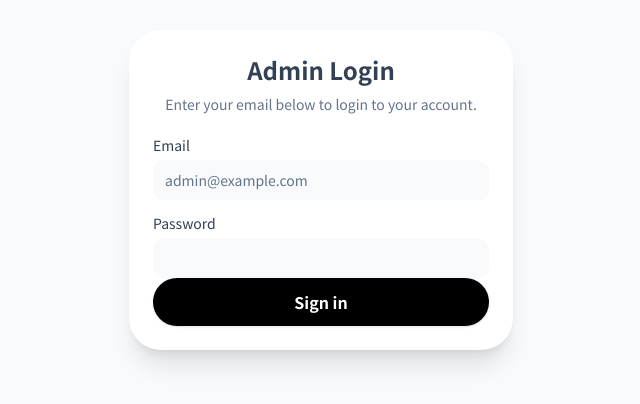
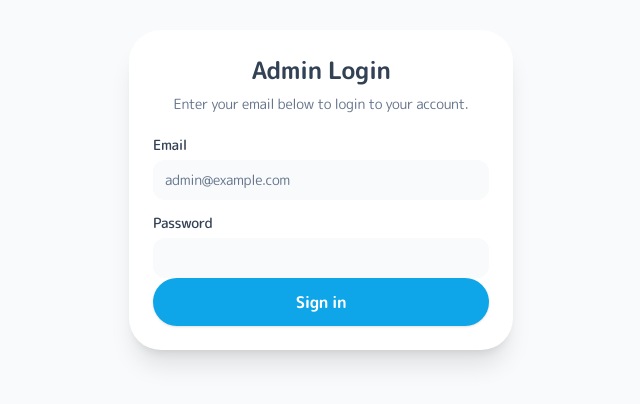
Before and after one commit to komi0929/mykanban, a Next.js app: page /admin/login in a window 1280 px wide. Shown: the part 210-614 px from the top of the page, without its empty margins (319-959 px from the left). Built offline with nearby package versions, Linux system fonts and the light colour scheme.

Commit message:
Feat: Nani Design Overhaul (Bento Grid, Pastel Theme, Rounded UI)

```diff
--- a/src/app/globals.css
+++ b/src/app/globals.css
@@ -2,38 +2,38 @@
 @plugin "tailwindcss-animate";
 
 :root {
-  /* Pastel Blue background */
-  --background: #f0f5fa;
-  --foreground: #334155; /* Slate 700 */
+  /* Nani-style Pastel Background */
+  --background: #F8FAFC; /* Slate 50 */
+  --foreground: #334155; /* Slate 700 - Softer than black */
 
-  /* White cards */
-  --card: #ffffff;
+  /* White Cards with Transparency */
+  --card: #FFFFFF;
   --card-foreground: #334155;
 
-  --popover: #ffffff;
+  --popover: #FFFFFF;
   --popover-foreground: #334155;
 
-  /* Buttons: Black */
-  --primary: #000000;
-  --primary-foreground: #ffffff;
+  /* Primary Button - Nani Blue */
+  --primary: #0EA5E9; /* Sky 500 */
+  --primary-foreground: #FFFFFF;
 
-  --secondary: #e2e8f0;
-  --secondary-foreground: #1e293b;
+  --secondary: #E0F2FE; /* Sky 100 */
+  --secondary-foreground: #0284C7; /* Sky 600 */
 
-  --muted: #f1f5f9;
+  --muted: #F1F5F9; /* Slate 100 */
   --muted-foreground: #64748b;
 
-  --accent: #0ea5e9; /* Sky Blue */
-  --accent-foreground: #ffffff;
+  --accent: #E0F2FE; /* Soft Blue overlay */
+  --accent-foreground: #0284C7;
 
-  --destructive: #ef4444;
-  --destructive-foreground: #f8fafc;
+  --destructive: #FEE2E2; /* Red 100 */
+  --destructive-foreground: #DC2626; /* Red 600 */
 
-  --border: #e2e8f0;
-  --input: #e2e8f0;
-  --ring: #0ea5e9;
+  --border: #E2E8F0; /* Slate 200 */
+  --input: #F1F5F9; /* Slate 100 - Filled inputs style */
+  --ring: #38BDF8; /* Sky 400 */
 
-  --radius: 1.5rem; /* 24px */
+  --radius: 1.75rem; /* 28px - Very rounded */
 }
 
 @theme inline {
@@ -66,5 +66,7 @@
 body {
   background-color: var(--background);
   color: var(--foreground);
-  font-family: var(--font-noto-sans-jp), sans-serif;
+  /* Nani-style Dot Pattern */
+  background-image: radial-gradient(#CBD5E1 1px, transparent 1px);
+  background-size: 24px 24px;
 }
--- a/src/app/layout.tsx
+++ b/src/app/layout.tsx
@@ -1,13 +1,13 @@
 import type { Metadata } from 'next'
-import { Noto_Sans_JP } from 'next/font/google'
+import { M_PLUS_Rounded_1c } from 'next/font/google'
 import './globals.css'
 import { cn } from '@/lib/utils'
 import { Toaster } from "@/components/ui/toaster"
 
-const notoSansJP = Noto_Sans_JP({
+const mPlusRounded = M_PLUS_Rounded_1c({
   subsets: ['latin'],
-  variable: '--font-noto-sans-jp',
-  weight: ['400', '700'], // Bold for headers
+  variable: '--font-m-plus-rounded',
+  weight: ['400', '500', '700', '800'],
 })
 
 export const metadata: Metadata = {
@@ -22,7 +22,7 @@ export default function RootLayout({
 }>) {
   return (
     <html lang="ja">
-      <body className={cn(notoSansJP.variable, "antialiased min-h-screen bg-background")}>
+      <body className={cn(mPlusRounded.className, "antialiased min-h-screen bg-background text-foreground tracking-tight")}>
         {children}
         <Toaster />
       </body>
--- a/src/components/kanban-board.tsx
+++ b/src/components/kanban-board.tsx
@@ -23,21 +23,21 @@ export function KanbanBoard({ projects }: KanbanBoardProps) {
         const colProjects = projects.filter(p => p.status === col.id)
 
         return (
-          <div key={col.id} className="flex flex-col gap-6">
-            <div className="flex items-center justify-between pl-2 pr-4">
-                <div className={`inline-flex items-center justify-center rounded-full px-4 py-1.5 text-sm font-bold ring-1 ring-inset ${col.color}`}>
+          <div key={col.id} className="flex flex-col gap-4 p-4 rounded-[32px] bg-white/40 backdrop-blur-sm border border-white/20 shadow-sm transition-colors hover:bg-white/60">
+            <div className="flex items-center justify-between pl-2 pr-2 mb-2">
+                <div className={`inline-flex items-center justify-center rounded-full px-4 py-1.5 text-sm font-bold ring-2 ring-inset transition-shadow ${col.color} shadow-sm`}>
                   {col.label}
                 </div>
-               <span className="text-slate-400 text-sm font-bold">{colProjects.length}</span>
+               <span className="flex items-center justify-center h-6 w-6 rounded-full bg-white text-slate-400 text-xs font-bold shadow-sm">{colProjects.length}</span>
             </div>
 
-            <div className="flex flex-col gap-5">
+            <div className="flex flex-col gap-4 min-h-[150px]">
               {colProjects.map(project => (
                 <ProjectCard key={project.id} project={project} />
               ))}
               {colProjects.length === 0 && (
-                 <div className="rounded-3xl border-2 border-dashed border-slate-200 p-8 text-center">
-                    <p className="text-slate-400 text-sm font-medium">No projects</p>
+                 <div className="flex flex-col items-center justify-center h-full min-h-[150px] rounded-[24px] border-2 border-dashed border-slate-200/60 bg-slate-50/30 text-center group">
+                    <p className="text-slate-300 text-sm font-bold group-hover:text-slate-400 transition-colors">Empty</p>
                  </div>
               )}
             </div>
--- a/src/components/project-card.tsx
+++ b/src/components/project-card.tsx
@@ -22,7 +22,7 @@ export function ProjectCard({ project }: { project: Project }) {
       <DialogTrigger asChild>
         <div className="group cursor-pointer rounded-3xl bg-white p-4 shadow-sm hover:shadow-soft transition-all duration-300 hover:-translate-y-1 w-full">
           {/* Card Visual / Image */}
-          <div className="relative aspect-[4/3] w-full overflow-hidden rounded-2xl bg-slate-100">
+          <div className="relative aspect-4/3 w-full overflow-hidden rounded-[20px] bg-slate-100 shadow-inner">
              {project.image_url ? (
                 <Image
                   src={project.image_url}
```
Also changed, not shown: src/app/admin/page.tsx (+51 -47 lines).
